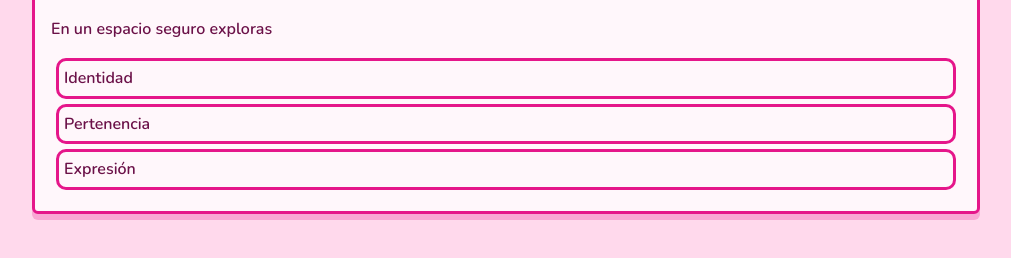
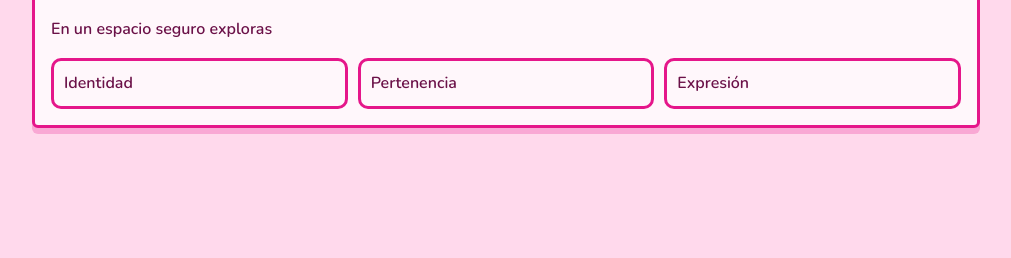
Before and after one commit to sofialtt/LaCasita, a plain HTML site: page index.html in a window 1280 px wide. Shown: the part 126-384 px from the top of the page, without its empty margins (134-1145 px from the left). Drawn offline with nearby package versions, Linux system fonts and the light colour scheme; a web font is replaced by a local one.

Commit message:
Arreglo de tarjetas

```diff
--- a/css/components.css
+++ b/css/components.css
@@ -18,14 +18,14 @@
 }
 
 .axes {
-    display: grind;
+    display: grid;
     grid-template-columns: repeat(3, 1fr);
+    gap: 10px;
 }
 
 .axes a {
     display: block;
-    padding: 5px;
-    margin: 5px;
+    padding: 10px;
     border: 3px solid var(--hot);
     border-radius: 10px;
     text-decoration: none;
```
